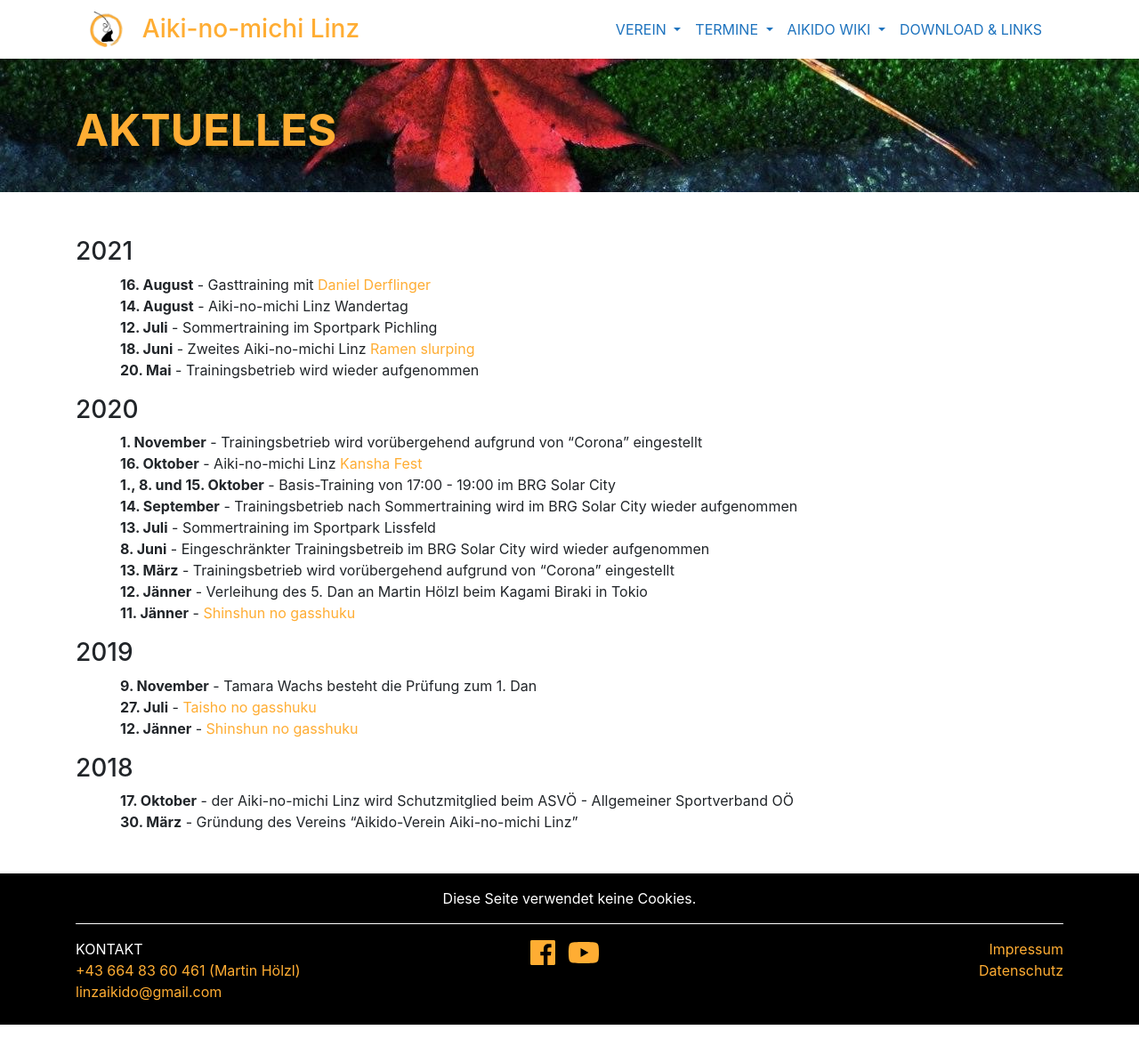
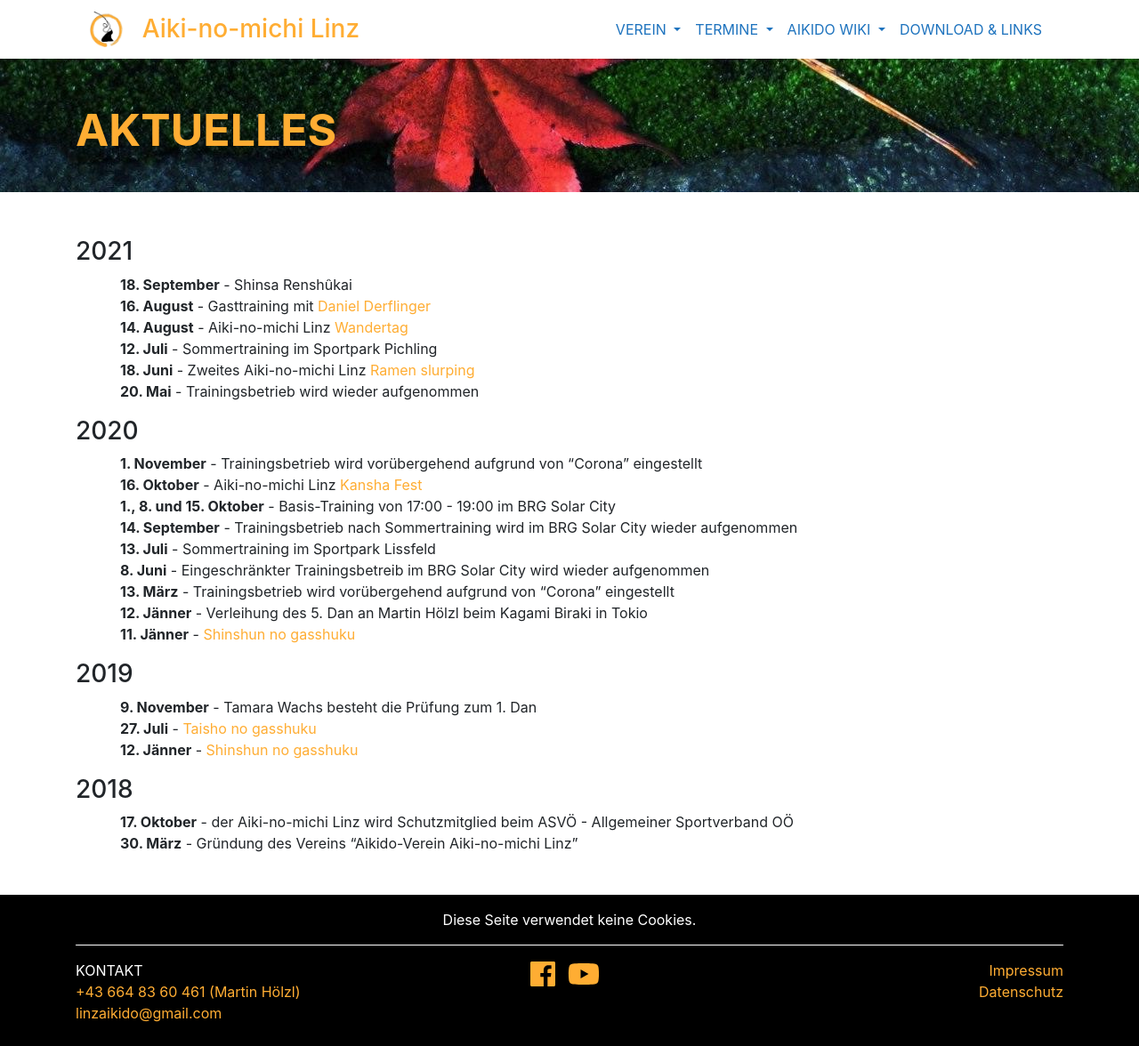
Before and after one commit to TWachs/aikinomichi-linz, a Jekyll site: the page built from aktuelles.md, in a window 1280 px wide. Shown: the whole page at 89% size. Built offline with Jekyll 4.4.1, drawn with Linux system fonts in a browser that asks for light colours; nearby versions of some CDN libraries; before the commit the page ends 1152 px from its top, so only the background shows below that.

Commit message:
Update aktuelles.md

```diff
--- a/aktuelles.md
+++ b/aktuelles.md
@@ -8,8 +8,9 @@ title: Aktuelles
 
 ### 2021
 
+* **18. September** - Shinsa Renshûkai
 * **16. August** - Gasttraining mit [Daniel Derflinger](https://www.facebook.com/100002455483738/videos/2778261658932323/){:target="_blank"}
-* **14. August** - Aiki-no-michi Linz Wandertag
+* **14. August** - Aiki-no-michi Linz [Wandertag](https://www.facebook.com/aikinomichilinz/photos/pcb.2941015092779925/2941013476113420/){:target="_blank"}
 * **12. Juli** - Sommertraining im Sportpark Pichling
 * **18. Juni** - Zweites Aiki-no-michi Linz [Ramen slurping](https://www.facebook.com/aikinomichilinz/photos/pcb.2896867920527976/2896864300528338){:target="_blank"}
 * **20. Mai** - Trainingsbetrieb wird wieder aufgenommen
```
